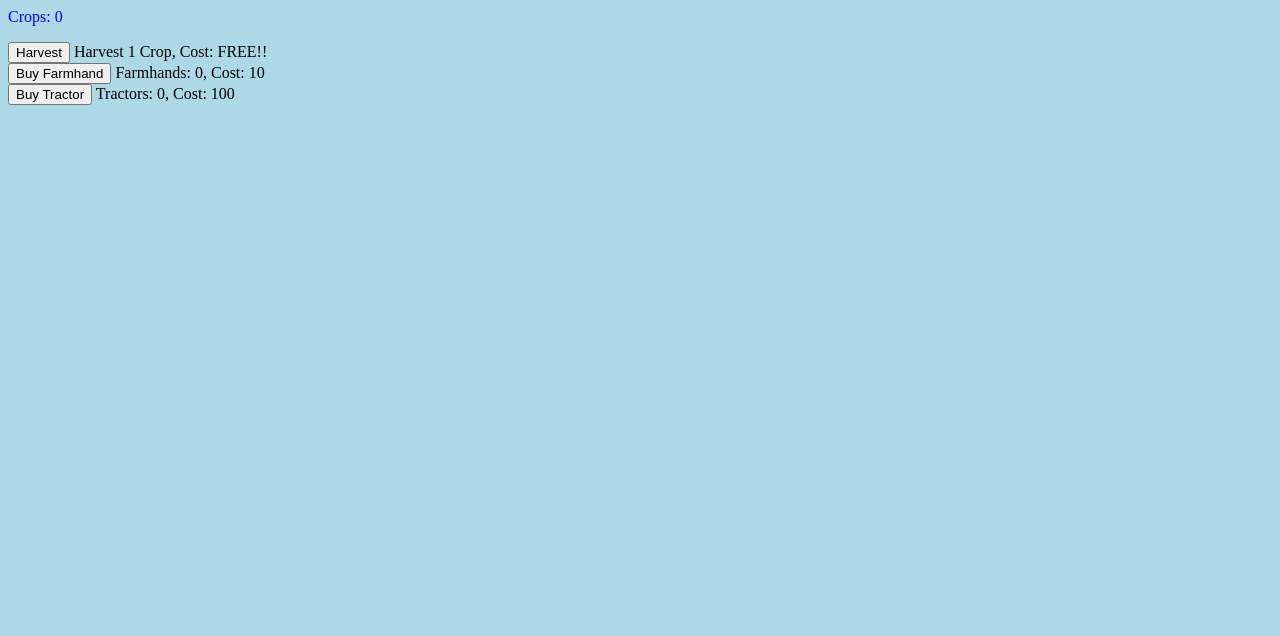
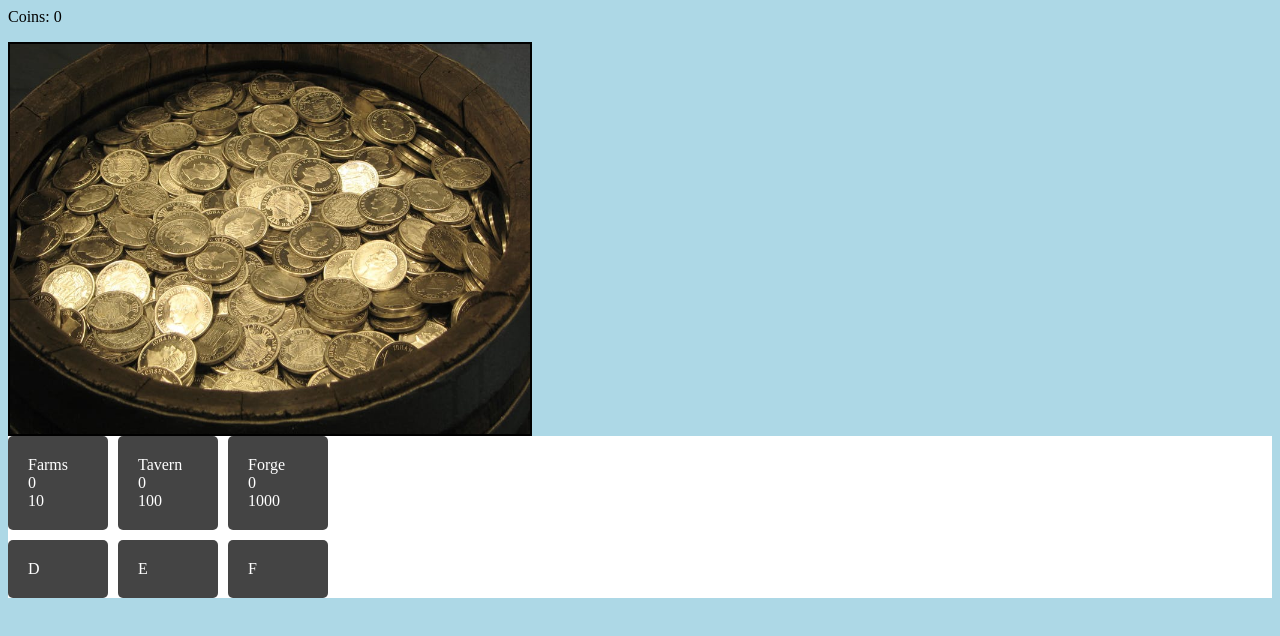
Before and after one commit to davermaxwell/IdleWebGame, a plain HTML site: page index.html in a window 1280 px wide. Drawn offline with Linux system fonts and the light colour scheme.

Commit message:
Update 0.1
Added farms, taverns, forges.

CSS styling and background image

```diff
--- a/index.html
+++ b/index.html
@@ -4,21 +4,32 @@
 	</head>
 	<body>
 		<p>
-			<span style="color:blue">Crops: </span>
-			<span style="color:blue" id="crops">0</span>
+			<span>Coins: </span>
+			<span id="coins">0</span>
 		</p>
-		<button type="button" onClick="harvestClick(1)">Harvest</button>
-		Harvest <span id="harvestCrops">1</span> Crop,
-		Cost: FREE!!
-		<br />
-		<button type="button" onClick="buyFarmhand(1)">Buy Farmhand</button>
-		Farmhands: <span id="farmhands">0</span>,
-		Cost: <span id="farmhandCost">10</span>
-		<br />
-		<button type="button" onClick="buyTractor(1)">Buy Tractor</button>
-		Tractors: <span id="tractors">0</span>,
-		Cost: <span id="tractorCost">100</span>
-		<br />
+		<div class="clickArea" onClick="earnCoins(1)"></div>
+
+		<div class="wrapper">
+			<div class="box a" onClick="buyBuilding('farm')">
+				<span id="building1">Farms</span><br />
+				<span id="farms">0</span><br />
+				<span id="farmCost">10</span>
+			</div>
+			<div class="box b">
+				<span id="building2" onClick="buyBuilding('tavern')">Tavern</span><br />
+				<span id="taverns">0</span><br />
+				<span id="tavernCost">100</span>
+			</div>
+			<div class="box c">
+				<span id="building3" onClick="buyBuilding('forge')">Forge</span><br />
+				<span id="forges">0</span><br />
+				<span id="forgeCost">1000</span><br />
+			</div>
+			<div class="box d">D</div>
+			<div class="box e">E</div>
+			<div class="box f">F</div>
+		</div>
+
 		<script type="text/javascript" src="main.js"></script>
 	</body>
 </html>
--- a/interface.css
+++ b/interface.css
@@ -6,3 +6,27 @@ h1 {
 	color: navy;
 	margin-left: 20px;
 }
+
+.clickArea {
+	height: 390px;
+	width: 520px;
+	background-image: url("goldCoins.jpeg");
+	border: solid 2px;
+	background-size: contain;
+}
+
+.wrapper {
+	display: grid;
+	grid-template-columns: 100px 100px 100px;
+	grid-gap: 10px;
+	background-color: #fff;
+	color: #444;
+}
+
+.box {
+	background-color: #444;
+	color: #fff;
+	border-radius: 5px;
+	padding: 20px;
+	font-size: 100%;
+}
--- a/main.js
+++ b/main.js
@@ -1,37 +1,55 @@
-var crops = 0;
-var farmhands = 0;
-var tractors = 0;
+var coins = 0;
+var farms = 0;
+var taverns = 0;
+var forges = 0;
 
-function harvestClick(number){
-	crops += number;
-	document.getElementById("crops").innerHTML = crops;
+function earnCoins(number){
+	coins += number;
+	document.getElementById("coins").innerHTML = coins;
 }
 
-function buyFarmhand(number){
-	var farmhandCost = Math.floor(10 * Math.pow(1.1, farmhands));		// works out the cost of this farmhandCost
-	if(crops >= farmhandCost){											// checks that the player can afford the farmhand
-		farmhands += 1;													// increases number of farmhands
-		crops -= farmhandCost;											// removes the crops spent
-		document.getElementById('farmhands').innerHTML = farmhands;		// updates the number of farmhands for the user
-		document.getElementById('crops').innerHTML = crops;				// updates the number of crops for the user
-		var nextCost = Math.floor(10 * Math.pow(1.1, farmhands));		// works out the cost of the next farmhand
-		document.getElementById('farmhandCost').innerHTML = nextCost;	// updates the cursor cost for the user
-	};
-}
-
-function buyTractor(number){
-	var tractorCost = Math.floor(100 * Math.pow(1.2, tractors));
-	if(crops >= tractorCost){
-		tractors += 1;
-		crops -= tractorCost;
-		document.getElementById('tractors').innerHTML = tractors;
-		document.getElementById('crops').innerHTML = crops;
-		var nextCost = Math.floor(100 * Math.pow(1.2, tractors));
-		document.getElementById('tractorCost').innerHTML = nextCost;
+function buyBuilding(building){
+	switch(building){
+		case "farm":
+			var buildingCost = Math.floor(10 * Math.pow(1.1, farms));
+			if(coins >= buildingCost){
+				farms += 1;
+				coins -= buildingCost;
+				buildingCost = Math.floor(10 * Math.pow(1.1, farms));
+				document.getElementById("farms").innerHTML = farms;
+				document.getElementById("coins").innerHTML = coins;
+				document.getElementById("farmCost").innerHTML = buildingCost;
+			}
+			break;
+		case "tavern":
+			var buildingCost = Math.floor(100 * Math.pow(1.1, taverns));
+			if(coins >= buildingCost){
+				taverns += 1;
+				coins -= buildingCost;
+				buildingCost = Math.floor(100 * Math.pow(1.1, taverns));
+				document.getElementById("taverns").innerHTML = taverns;
+				document.getElementById("coins").innerHTML = coins;
+				document.getElementById("tavernCost").innerHTML = buildingCost;
+			}
+			break;
+		case "forge":
+			var buildingCost = Math.floor(1000 * Math.pow(1.1, forges));
+			if(coins >= buildingCost){
+				forges += 1;
+				coins -= buildingCost;
+				buildingCost = Math.floor(1000 * Math.pow(1.1, forges));
+				document.getElementById("forges").innerHTML = forges;
+				document.getElementById("coins").innerHTML = coins;
+				document.getElementById("forgeCost").innerHTML = buildingCost;
+			}
+			break;
+		default:
+			break;
 	}
 }
 
 window.setInterval(function(){
-	harvestClick(farmhands);
-	harvestClick(tractors * 2);
+	earnCoins(farms);
+	earnCoins(taverns*2);
+	earnCoins(forges*3);
 }, 1000);
```
Also changed, not shown: goldCoins.jpeg (added).
